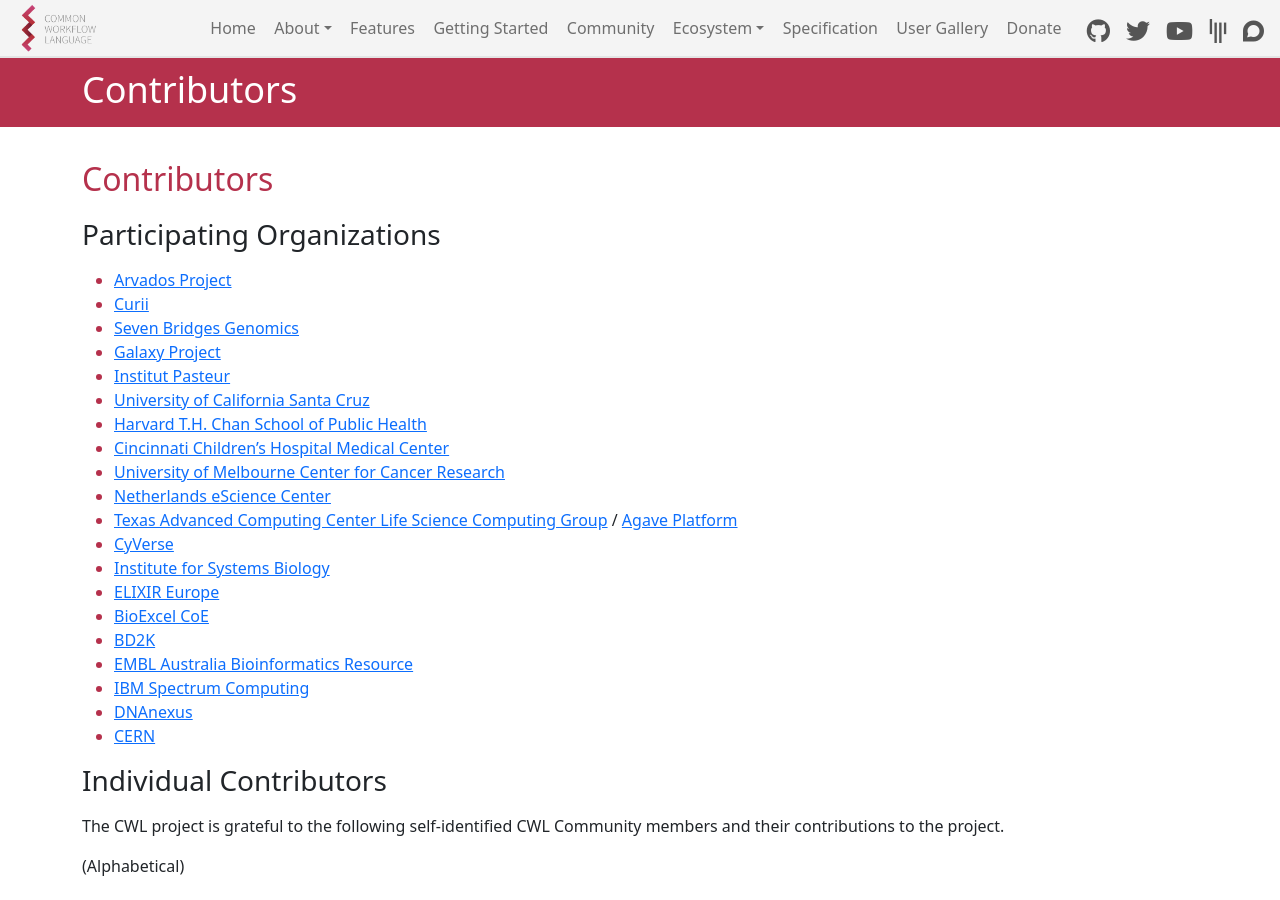
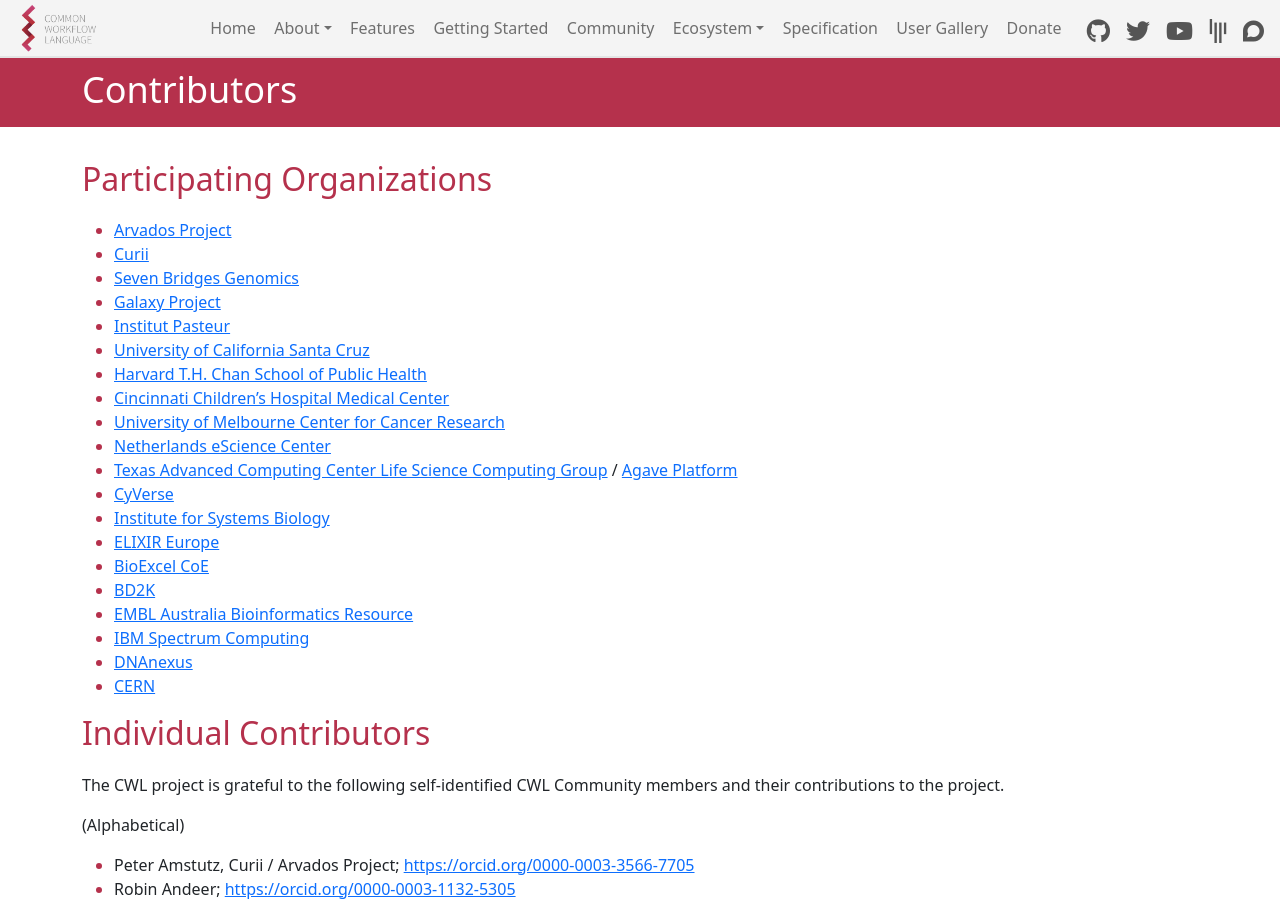
Before and after one commit to common-workflow-language/cwl-website, a Jekyll site: the page built from content/contributors.md, in a window 1280 px wide and 900 px high. Built offline with Jekyll 4.4.1, drawn with Linux system fonts in a browser that asks for light colours.

Commit message:
Copy edits

```diff
--- a/content/_data/home.yml
+++ b/content/_data/home.yml
@@ -25,7 +25,7 @@
     icon: noun_ecosystem_cycle_3389565.png
     icon-alt: Reusability icon - a Cog with a circular arrow, spinning counter-clockwise inside
   - title: PARALLELIZATION AND SCALE
-    box_url: /features/#parallelization-and-scale
+    box_url: /features/#parallelization-and-scale-with-cwl
     text: "Scalable from workstations to cluster, cloud, and high performance computing (HPC environments"
     icon: noun_Data_Model_1632661.svg
     icon-alt: Data icon - a singular data node, which then splits into 3 separate nodes
--- a/content/contributors.md
+++ b/content/contributors.md
@@ -6,9 +6,7 @@
 title: Contributors
 ---
 
-## Contributors
-
-### Participating Organizations
+## Participating Organizations
 
 *   [Arvados Project](https://arvados.org/)
 *   [Curii](https://curii.com/)
@@ -31,7 +29,7 @@
 *   [DNAnexus](https://www.dnanexus.com/)
 *   [CERN](https://home.cern/)
 
-### Individual Contributors
+## Individual Contributors
 The CWL project is grateful to the following self-identified
 CWL Community members and their contributions to the project.
 
--- a/content/gallery.html
+++ b/content/gallery.html
@@ -13,7 +13,7 @@
 {% capture intro %}
 The CWL standards have become central to a diverse community of users across multiple fields of science and engineering. Below are listed some adopters of the CWL standards.
 
-The CWL 2021 Mini-Conference showcased CWL users and developers.  To see adopters talk about their use of CWL, watch the conference videos [online](https://cwl.discourse.group/c/cwlcon-2021/9) via YouTube and Conf.TubSee. Additionally, see [the list of over 390 citations and mentions of CWL in published papers and reports](https://www.zotero.org/groups/2294829/cwl/items).
+The CWL 2021 Mini-Conference showcased CWL users and developers.  To see adopters talk about their use of CWL, the [CWLcon 2021](https://cwl.discourse.group/c/cwlcon-2021/9) tag links to the conference videos hosted on YouTube and ConfTube.  Additionally, see [the list of over 390 citations and mentions of CWL in published papers and reports](https://www.zotero.org/groups/2294829/cwl/items).
 
 Note: Listing does not imply endorsements of the CWL standards by the entity nor endorsement of the entity by the CWL project.
 {% endcapture %}
--- a/content/getting-started.html
+++ b/content/getting-started.html
@@ -6,7 +6,7 @@
 ---
 
 {% capture getting_started_content %}
-## Resources for Getting Started
+
 Below are some useful resources to getting started.  Additionally, help is available through [community resources](/community) such as the [CWL Gitter channel](https://gitter.im/common-workflow-language/common-workflow-language).
 
 * Learn to write CWL using the [CWL user guide](/user_guide/) which provides a gentle introduction to creating CWL command line tool and workflow descriptions.
```
Also changed, not shown: content/implementations.md (+1 -1 lines), content/specification.md (+2 -2 lines).
